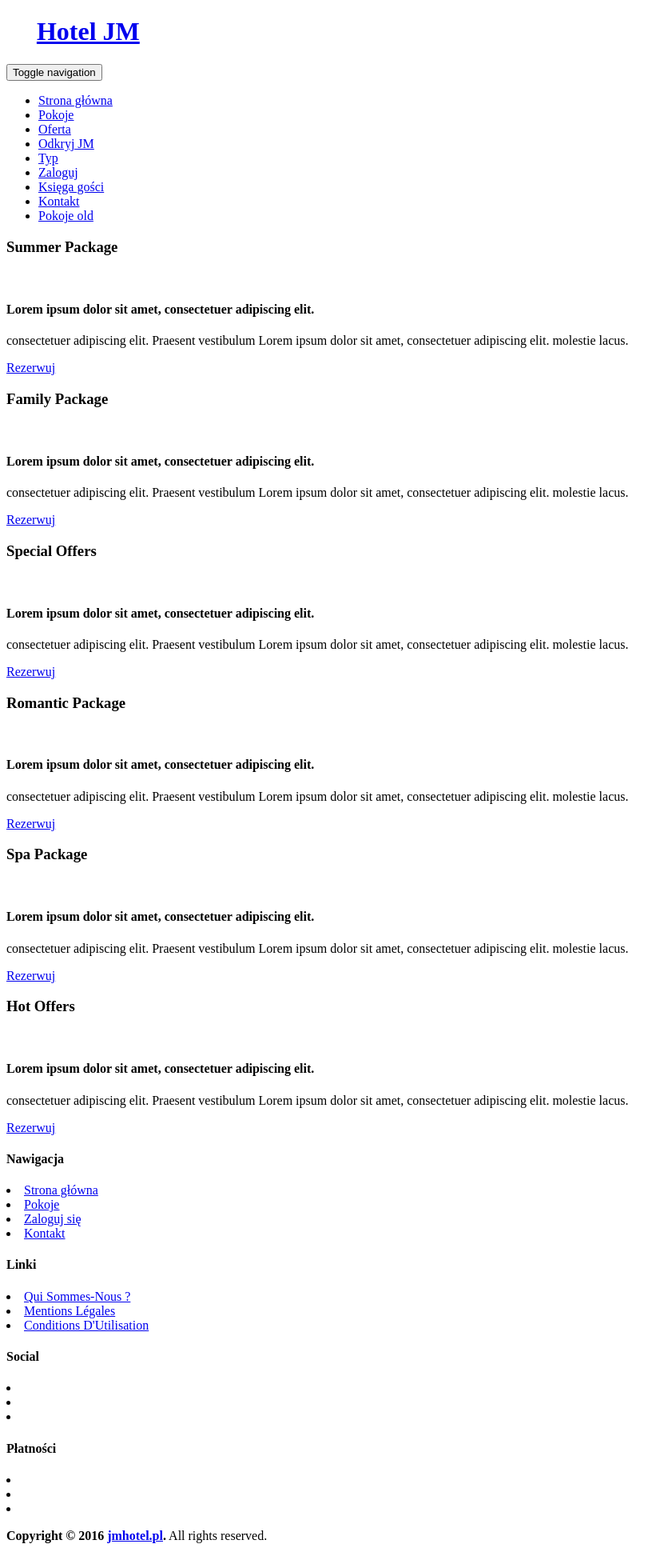
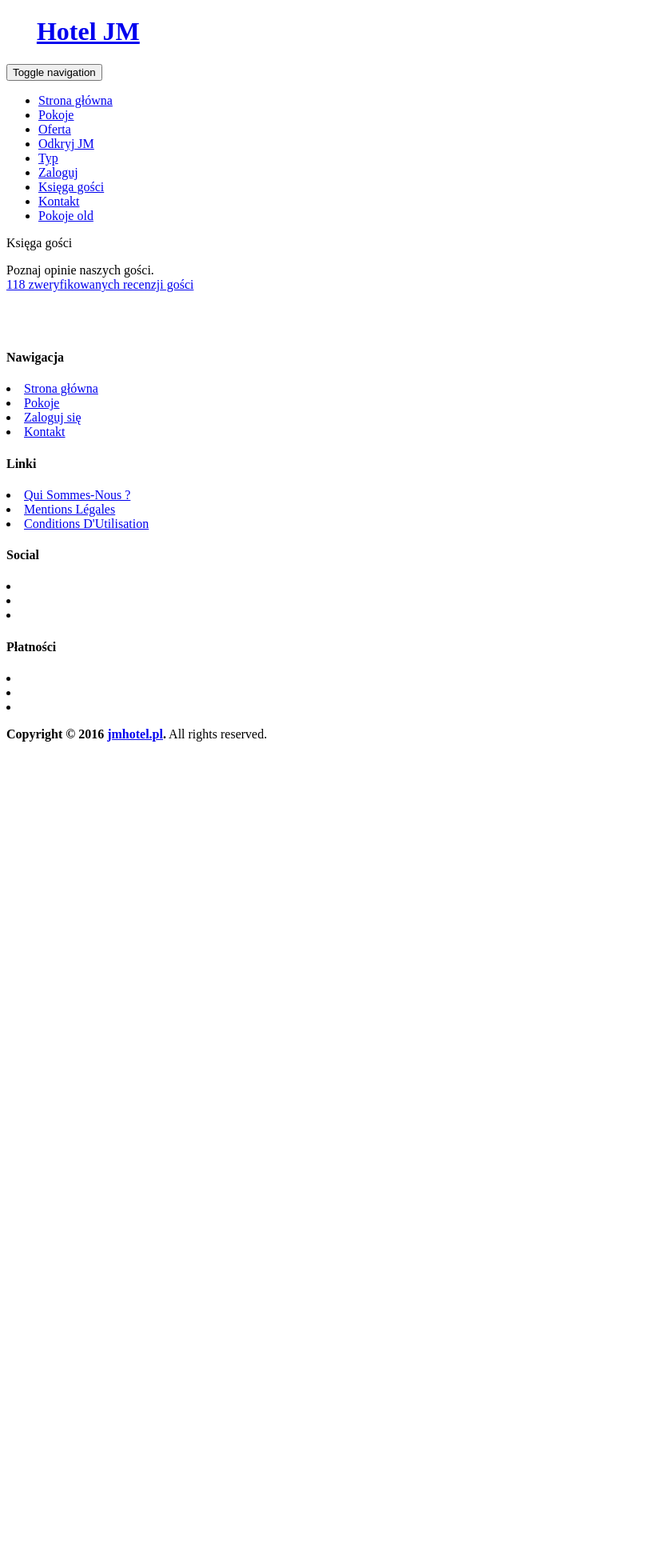
Before and after one commit to szygmon/hotel, a PHP site: template web/View/Home/reviews.html.twig in a window 1280 px wide. Shown: the whole page at 80% size, without its empty margins (0-841 px from the left). After the commit the page ends 927 px from the top, so only its background shows below. Run offline with PHP 8.4, Linux system fonts and the light colour scheme; the template is opened without the code that fills it, so the values that code supplies are empty; some libraries are stand-ins or nearby versions.

Commit message:
Księga gości

```diff
--- a/web/View/Home/reviews.html.twig
+++ b/web/View/Home/reviews.html.twig
@@ -10,53 +10,42 @@
 </div>
 <!-- banner -->
 <!-- offers -->
-<div class="offers">
+
+<div class="details">
     <div class="container">
-        <div class="col-md-4 offers-left">
-            <h3>Summer Package</h3>
-            <img src="{{ url('template') }}/images/3.jpg" class="img-responsive" alt="">
-            <h4>Lorem ipsum dolor sit amet, consectetuer adipiscing elit.</h4>
-            <p>consectetuer adipiscing elit. Praesent vestibulum Lorem ipsum dolor sit amet, consectetuer adipiscing elit. molestie lacus.</p>
-            <a class="hvr-shutter-in-horizontal" href="details.html">Rezerwuj</a>
+        <div class="single-top">
+            <div class="col-md-4">
+                <a>Księga gości</a>
+                <p>Poznaj opinie naszych gości.<br/><a href="#reviews" >118 zweryfikowanych recenzji gości</a></p>
+            </div>
+            <div class="col-md-4">
+                <a href="#"><img src="{{ url('template') }}/images/14.jpg" class="img-responsive" alt=""></a>
+            </div>
+            <div class="col-md-4">
+                <a href="#"><img src="{{ url('template') }}/images/14.jpg" class="img-responsive" alt=""></a>
+            </div>
+            <div class="clearfix"> </div>
         </div>
-        <div class="col-md-4 offers-left">
-            <h3>Family Package</h3>
-            <img src="{{ url('template') }}/images/4.jpg" class="img-responsive" alt="">
-            <h4>Lorem ipsum dolor sit amet, consectetuer adipiscing elit.</h4>
-            <p>consectetuer adipiscing elit. Praesent vestibulum Lorem ipsum dolor sit amet, consectetuer adipiscing elit. molestie lacus.</p>
-            <a class="hvr-shutter-in-horizontal" href="details.html">Rezerwuj</a>
-        </div>
-        <div class="col-md-4 offers-left">
-            <h3>Special Offers</h3>
-            <img src="{{ url('template') }}/images/5.jpg" class="img-responsive" alt="">
-            <h4>Lorem ipsum dolor sit amet, consectetuer adipiscing elit.</h4>
-            <p>consectetuer adipiscing elit. Praesent vestibulum Lorem ipsum dolor sit amet, consectetuer adipiscing elit. molestie lacus.</p>
-            <a class="hvr-shutter-in-horizontal" href="details.html">Rezerwuj</a>
-        </div>
-        <div class="clearfix"></div>
-        <div class="offer-btm">
-            <div class="col-md-4 offers-left">
-                <h3>Romantic Package</h3>
-                <img src="{{ url('template') }}/images/2.jpg" class="img-responsive" alt="">
-                <h4>Lorem ipsum dolor sit amet, consectetuer adipiscing elit.</h4>
-                <p>consectetuer adipiscing elit. Praesent vestibulum Lorem ipsum dolor sit amet, consectetuer adipiscing elit. molestie lacus.</p>
-                <a class="hvr-shutter-in-horizontal" href="details.html">Rezerwuj</a>
-            </div>
-            <div class="col-md-4 offers-left">
-                <h3>Spa Package</h3>
-                <img src="{{ url('template') }}/images/7.jpg" class="img-responsive" alt="">
-                <h4>Lorem ipsum dolor sit amet, consectetuer adipiscing elit.</h4>
-                <p>consectetuer adipiscing elit. Praesent vestibulum Lorem ipsum dolor sit amet, consectetuer adipiscing elit. molestie lacus.</p>
-                <a class="hvr-shutter-in-horizontal" href="details.html">Rezerwuj</a>
-            </div>
-            <div class="col-md-4 offers-left">
-                <h3>Hot Offers</h3>
-                <img src="{{ url('template') }}/images/8.jpg" class="img-responsive" alt="">
-                <h4>Lorem ipsum dolor sit amet, consectetuer adipiscing elit.</h4>
-                <p>consectetuer adipiscing elit. Praesent vestibulum Lorem ipsum dolor sit amet, consectetuer adipiscing elit. molestie lacus.</p>
-                <a class="hvr-shutter-in-horizontal" href="details.html">Rezerwuj</a>
-            </div>
-            <div class="clearfix"></div>
+        <div id="reviews">
+            {% for r in rooms %}
+                <div class="single-top no-padding">
+                    <div class="col-md-6 single-left">
+                        <a href="#"><img src="{{ url('template') }}/images/14.jpg" class="img-responsive" alt=""></a>
+                    </div>
+                    <div class="col-md-6 single-right">
+                        <h3><a href="#">{{ r.name }}</a> <span class="badge badge-primary"><i class="glyphicon glyphicon-user room-info"></i> {{ r.users }}</span> <span class="badge badge-success">{{ r.cost }} zł</span></h3>
+                        <p>{{ r.description }}</p>
+
+                        <div class="sinbt">
+                            <span class="button-checkbox">
+                                <button type="button" class="btn btn-xs" data-color="primary">Wybieram</button>
+                                <input type="checkbox" name="room[]" class="hidden" value="{{ r.id }}" />
+                            </span>
+                        </div>
+                    </div>
+                    <div class="clearfix"> </div>
+                </div>
+            {% endfor %}
         </div>
     </div>
 </div>
--- a/web/View/navbarSP.html.twig
+++ b/web/View/navbarSP.html.twig
@@ -10,7 +10,6 @@
                     <i class="fa fa-star icon--yellow-exclusive"></i>
                     <i class="fa fa-star-half-full icon--yellow-exclusive"></i>
                 </h1>
-
             </div>
             <nav class="navbar navbar-default" role="navigation">
                 <div class="navbar-header">
```
Also changed, not shown: web/Controller/Home.php (+3 -6 lines), web/View/Home/offert.html.twig (+5 -5 lines), web/View/css/styleH.css (+65 -0 lines), core/libs/css/bootstrap.css, web/View/Home/reservation.html.twig (line endings or trailing spaces), web/View/Home/rooms.html.twig (line endings or trailing spaces), web/View/css/bootstrap.css, web/View/css/salesPage.css (line endings or trailing spaces), web/View/navbar.html.twig (line endings or trailing spaces).
